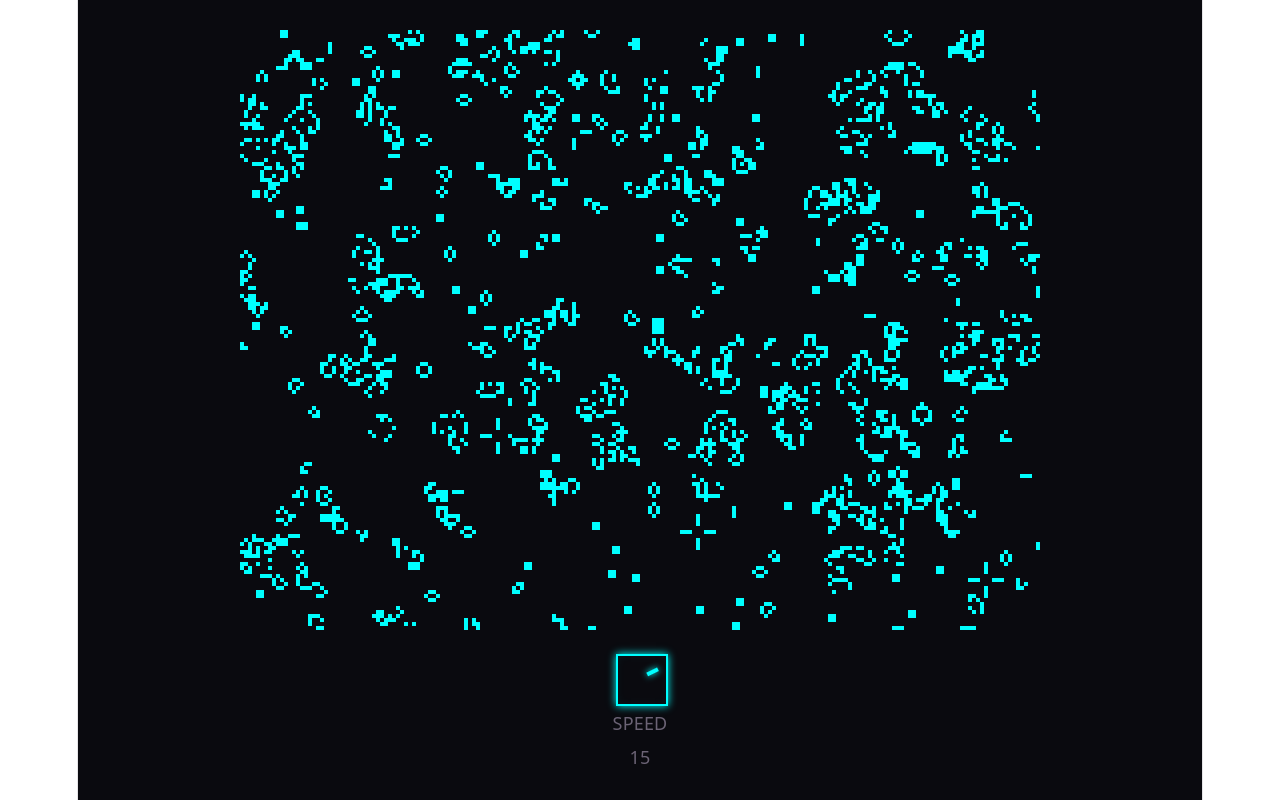
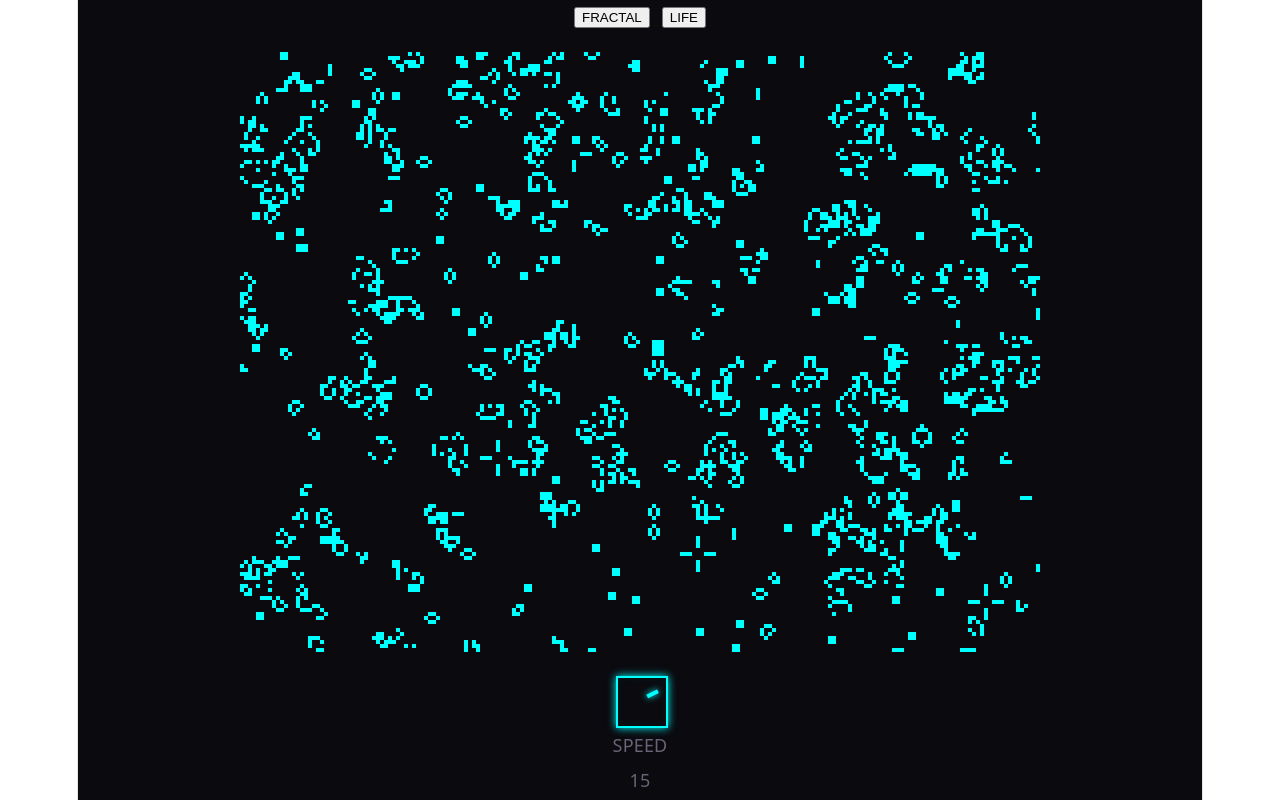
Before and after one commit to BeatrizMarGar/nadir-fractal-engine, a React (Vite) app in the folder frontend/: page / in a window 1280 px wide. Built offline with nearby package versions, Linux system fonts and the light colour scheme.

Commit message:
feat: add mode selector with callback ref for reliable knob binding

```diff
--- a/frontend/src/App.tsx
+++ b/frontend/src/App.tsx
@@ -1,4 +1,4 @@
-import { useEffect, useRef } from 'react';
+import { useEffect, useRef, useState } from 'react';
 import { randomGrid, nextGeneration } from './engine/automata/gameOfLife';
 import { renderMatrix } from './engine/renderer';
 import type { ColorPalette } from './engine/renderer';
@@ -31,6 +31,7 @@ function App() {
   const gridRef = useRef(randomGrid(GRID_WIDTH, GRID_HEIGHT, 0.3));
   const knobRef = useRef<HTMLElement>(null);
   const speedRef = useRef(FRAMES_PER_STEP);
+  const [mode, setMode] = useState<'fractal' | 'life'>('life');
 
   useEffect(() => {
     const canvas = canvasRef.current;
@@ -56,9 +57,8 @@ const speedRef = useRef(FRAMES_PER_STEP);
     return () => cancelAnimationFrame(animationId);
   }, []);
 
-  useEffect(() => {
-    const knob = knobRef.current;
-    if (knob === null) return;
+    const knobCallbackRef = (knob: HTMLElement | null) => {
+      if (knob === null) return;   // desmontaje — no hacemos nada
 
       const handler = (e: Event) => {
         const detail = (e as CustomEvent).detail;
@@ -66,19 +66,25 @@ const speedRef = useRef(FRAMES_PER_STEP);
       };
 
       knob.addEventListener('nfe-change', handler);
-
-    return () => knob.removeEventListener('nfe-change', handler);
-  }, []);
+    };
 
   return (
     <div style={{ background: '#0a0a0f', minHeight: '100vh', display: 'flex', flexDirection: 'column', justifyContent: 'center', alignItems: 'center', gap: '24px' }}>
+
+      <div style={{ display: 'flex', gap: '12px' }}>
+        <button onClick={() => setMode('fractal')}>FRACTAL</button>
+        <button onClick={() => setMode('life')}>LIFE</button>
+      </div>
+
       <canvas
         ref={canvasRef}
         width={GRID_WIDTH}
         height={GRID_HEIGHT}
         style={{ width: '800px', height: '600px', imageRendering: 'pixelated' }}
       />
-      <nfe-knob ref={knobRef} value="15" min="1" max="20" label="SPEED"></nfe-knob>
+      {mode === 'life' && (
+        <nfe-knob ref={knobCallbackRef} value="15" min="1" max="20" label="SPEED"></nfe-knob>
+      )}
       </div>
   );
 }
```
Lines whose indentation alone changed are shown as unchanged.
